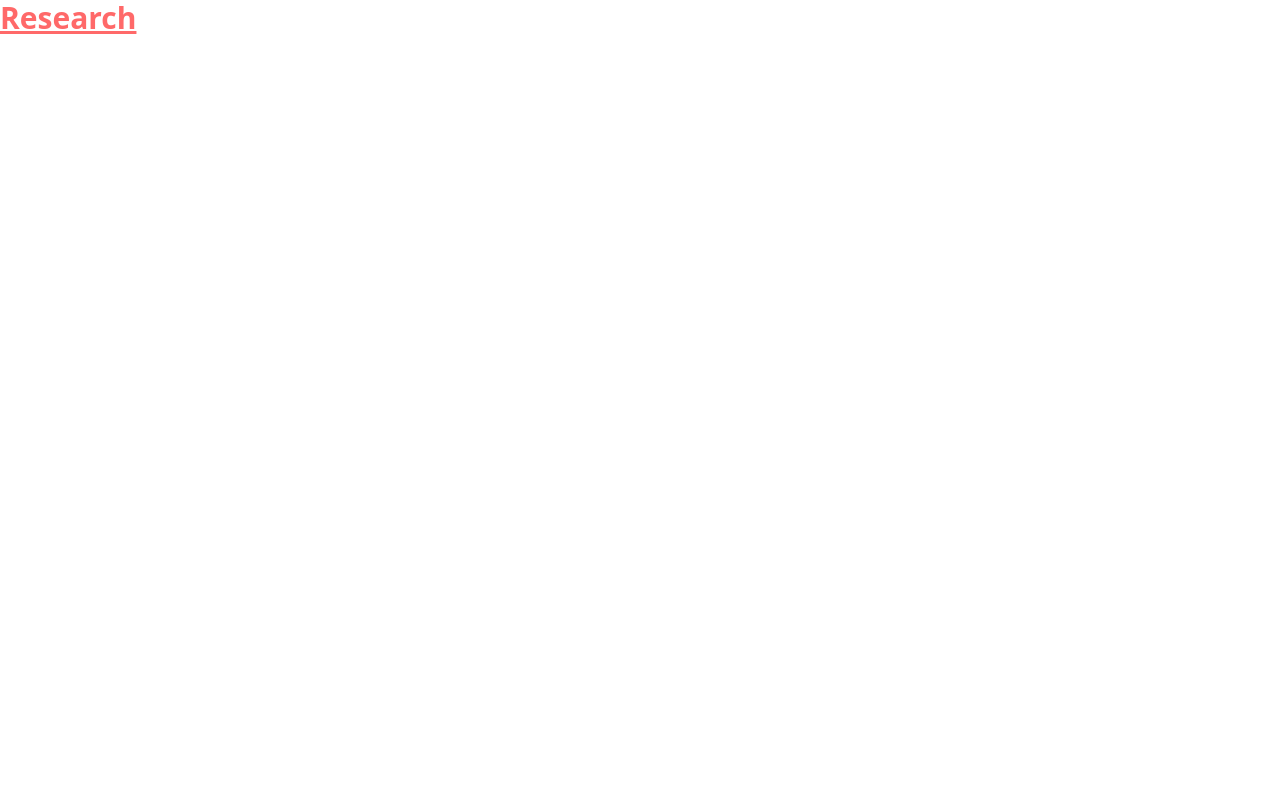
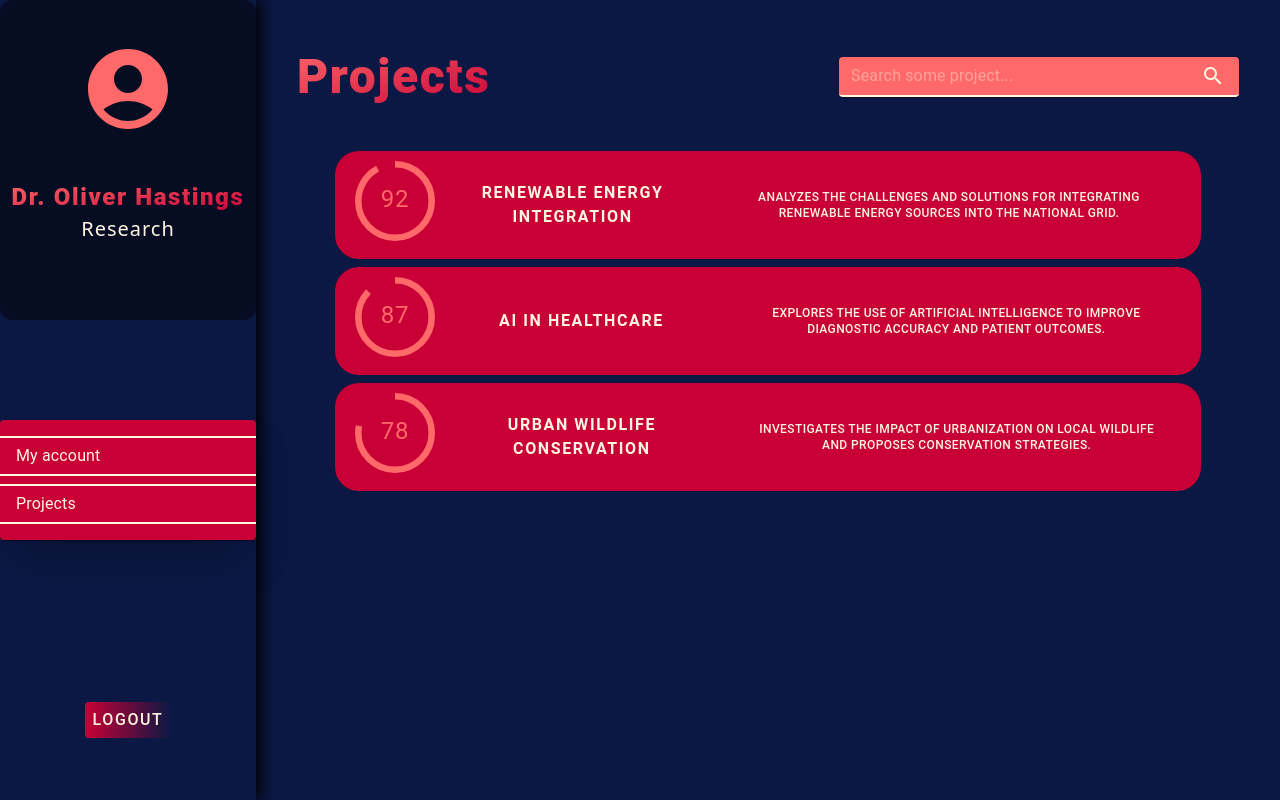
Before and after one commit to Johan-FF/Research-Projects-App---React-Ts, a React (Vite) app: page /research in a window 1280 px wide. Built offline with nearby package versions, Linux system fonts and the light colour scheme.

Commit message:
[FEAT] Research Page
Creation of research page, same to student page.

```diff
--- a/src/components/ResearchProjectCard.tsx
+++ b/src/components/ResearchProjectCard.tsx
@@ -1,3 +1,5 @@
+import { Link } from "react-router-dom";
+
 import CircularProgress from "@mui/material/CircularProgress";
 import Button from "@mui/material/Button";
 import Typography from "@mui/material/Typography";
@@ -15,6 +17,7 @@ function ResearchProjectCard({
   rating,
 }: ResearchProjectCardProps) {
   return (
+    <Link to={"/editor"}>
       <Button
         color="inherit"
         sx={{
@@ -75,6 +78,7 @@ function ResearchProjectCard({
           {description}
         </span>
       </Button>
+    </Link>
   );
 }
 
--- a/src/components/UserSideBar.tsx
+++ b/src/components/UserSideBar.tsx
@@ -1,3 +1,6 @@
+import { useEffect, useState } from "react";
+import { useLocation } from "react-router-dom";
+
 import AccountCircleIcon from "@mui/icons-material/AccountCircle";
 import Button from "@mui/material/Button";
 import Typography from "@mui/material/Typography";
@@ -7,6 +10,21 @@ import MenuItem from "@mui/material/MenuItem";
 import MenuList from "@mui/material/MenuList";
 
 function UserSideBar() {
+  const location = useLocation();
+  const [name, setName] = useState("");
+  const [rol, setRol] = useState("");
+
+  useEffect(() => {
+    if (location.pathname === "/student") {
+      setName("Alexander Bennett");
+      setRol("Student");
+    }
+    if (location.pathname === "/research") {
+      setName("Dr. Oliver Hastings");
+      setRol("Research");
+    }
+  }, []);
+
   return (
     <div className="shadow-[5px_0_15px_black] w-full h-full">
       <section className="w-full h-[40%] ">
@@ -32,10 +50,10 @@ function UserSideBar() {
                     fontSize: { xs: "1rem", md: "1.5rem" },
                   }}
                 >
-                  Alexander Bennett
+                  {name}
                 </Typography>
                 <p className="text-quaternary-dark font-medium tracking-wider">
-                  Student
+                  {rol}
                 </p>
               </div>
             </span>
--- a/src/pages/Research.tsx
+++ b/src/pages/Research.tsx
@@ -1,10 +1,89 @@
+import Typography from "@mui/material/Typography";
+import Paper from "@mui/material/Paper";
+import InputBase from "@mui/material/InputBase";
+import IconButton from "@mui/material/IconButton";
+import SearchIcon from "@mui/icons-material/Search";
+
+import UserLayout from "../layouts/UserLayout";
+import ResearchProjectCard from "../components/ResearchProjectCard";
+
+const projects = [
+  {
+    name: "Renewable Energy Integration",
+    description:
+      "Analyzes the challenges and solutions for integrating renewable energy sources into the national grid.",
+    rating: 92,
+  },
+  {
+    name: "AI in Healthcare",
+    description:
+      "Explores the use of artificial intelligence to improve diagnostic accuracy and patient outcomes.",
+    rating: 87,
+  },
+  {
+    name: "Urban Wildlife Conservation",
+    description:
+      "Investigates the impact of urbanization on local wildlife and proposes conservation strategies.",
+    rating: 78,
+  },
+];
+
 function Research() {
   return (
-    <>
-      <h1 className="text-3xl font-bold underline text-tertiary-dark">
-        Research
-      </h1>
-    </>
+    <UserLayout>
+      <div className="w-full h-full p-[4%]">
+        <section className="flex justify-between items-center">
+          <Typography
+            className="gradient-text"
+            sx={{
+              fontWeight: 900,
+              letterSpacing: ".1rem",
+              fontSize: { xs: "2rem", md: "3rem" },
+            }}
+          >
+            Projects
+          </Typography>
+
+          <Paper
+            component="form"
+            sx={{
+              p: "2px 4px",
+              display: "flex",
+              alignItems: "center",
+              width: 400,
+              height: "40px",
+              backgroundColor: "#FF6969",
+              borderBottom: "2px solid #FFF5E1",
+            }}
+          >
+            <InputBase
+              sx={{ ml: 1, flex: 1, color: "#FFF5E1" }}
+              placeholder="Search some project..."
+              inputProps={{ "aria-label": "search some project" }}
+            />
+            <IconButton
+              type="button"
+              sx={{ p: "10px", color: "#FFF5E1" }}
+              aria-label="search"
+            >
+              <SearchIcon />
+            </IconButton>
+          </Paper>
+        </section>
+        <section className="w-full h-[90%] p-[4%]">
+          {projects.map((project, index) => {
+            return (
+              <ResearchProjectCard
+                key={`project-${index}`}
+                name={`${project.name}`}
+                description={`${project.description}`}
+                rating={project.rating}
+              />
+            );
+          })}
+        </section>
+      </div>
+    </UserLayout>
   );
 }
 
```
Lines whose indentation alone changed are shown as unchanged.
